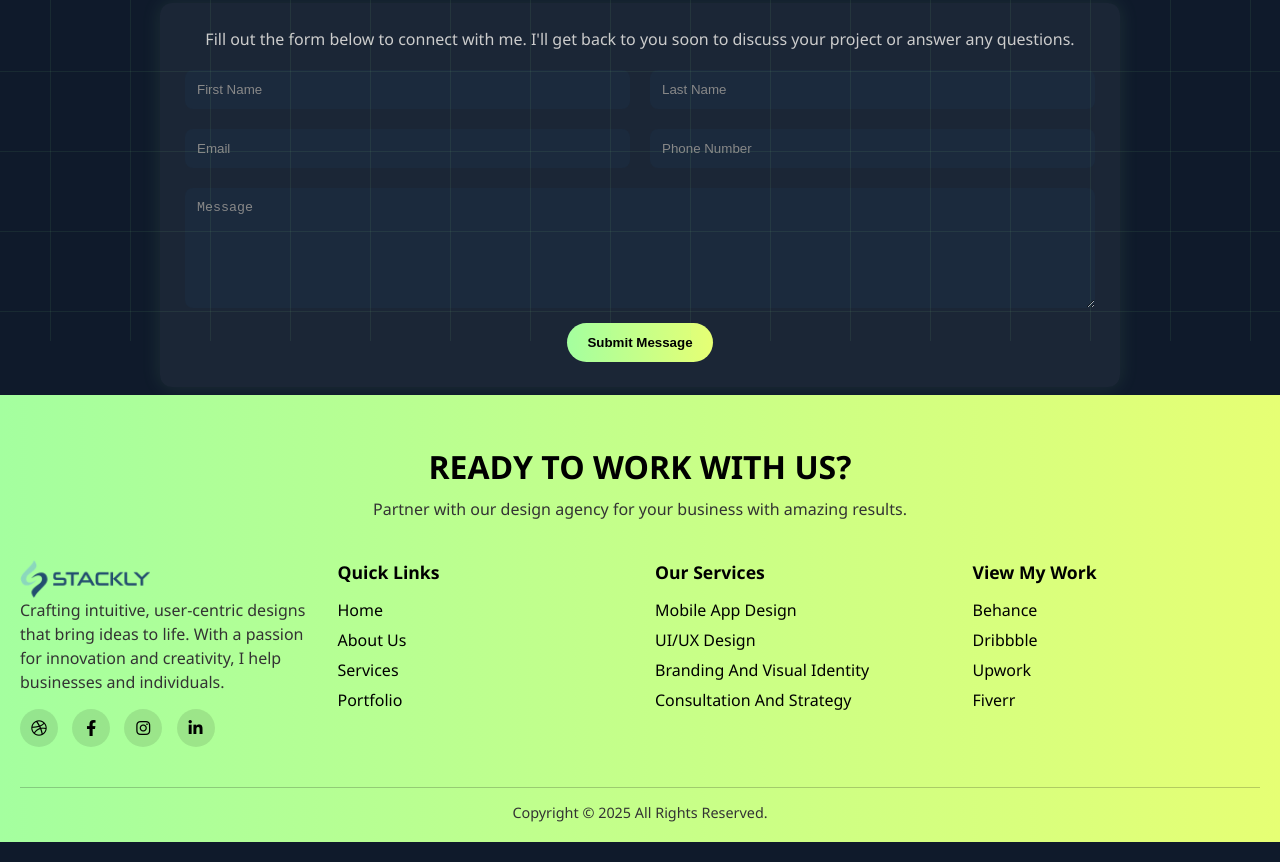
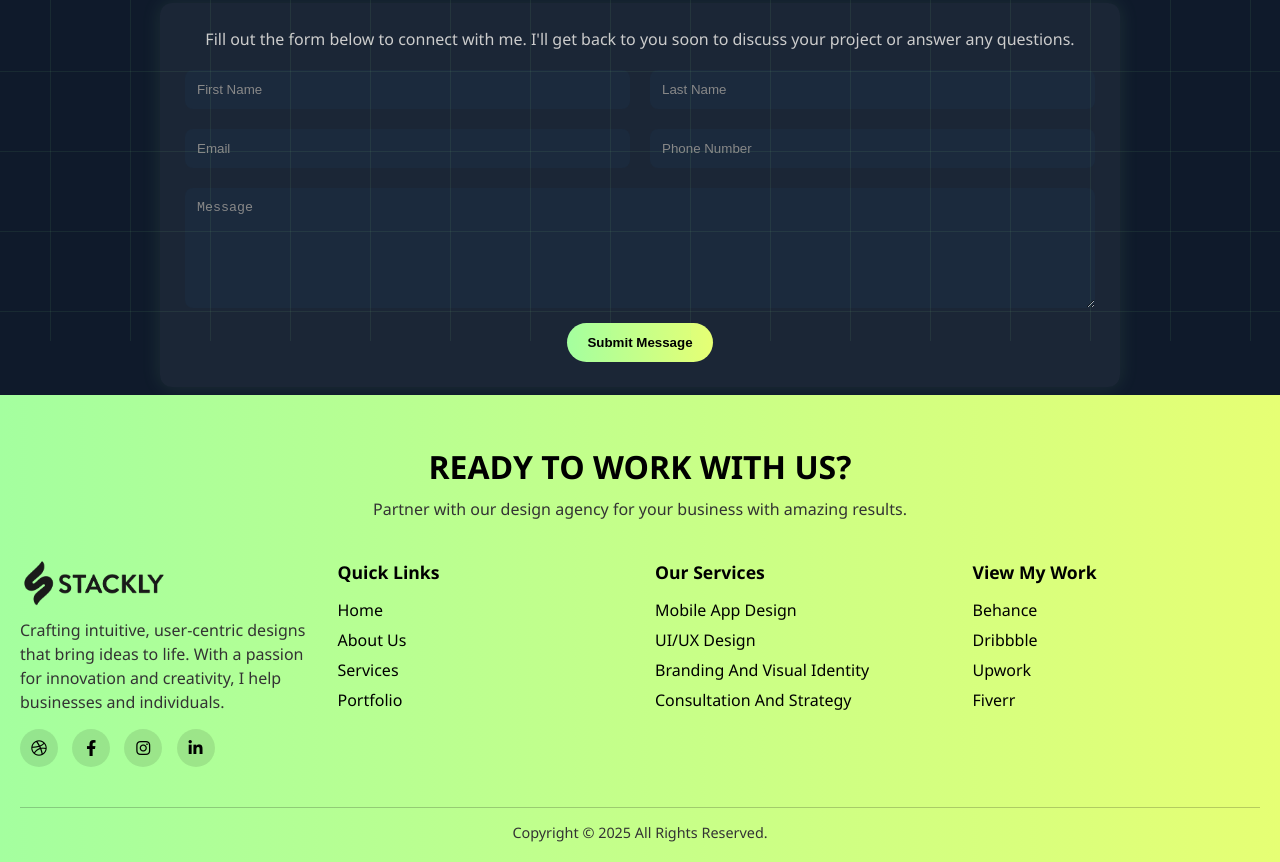
Before and after one commit to paramasivam2709/tamplate, a plain HTML site: page contact.html in a window 1280 px wide. Shown: the part 459-1321 px from the top of the page. Drawn offline with Linux system fonts and the light colour scheme.

Commit message:
Add files via upload

```diff
--- a/contact.html
+++ b/contact.html
@@ -101,9 +101,9 @@
     <div class="footer-content">
       <!-- Left Logo + Text -->
       <div class="footer-brand">
-        <a href="index.html" class="" style="display:flex;align-items:center;gap:10px;">
-  <img src="image/Stackly Logo Png.png" alt="Stackly Logo" style="height:38px; width:auto; display:block;">
-</a>
+        <div ><a href="index.html" class="logo" style="display:flex;align-items:center;gap:10px;">
+  <img src="image/logo_stackly.png" alt="Stackly Logo"  style="height:48px; width:auto; display:block;">
+</a></div>
         <p>
           Crafting intuitive, user-centric designs that bring ideas to life.
           With a passion for innovation and creativity, I help businesses and individuals.
```
Also changed, not shown: about.html (+3 -1 lines), blog.html (+3 -1 lines), index.html (+3 -1 lines), service.html (+3 -1 lines), image/logo_stackly.png (added).
